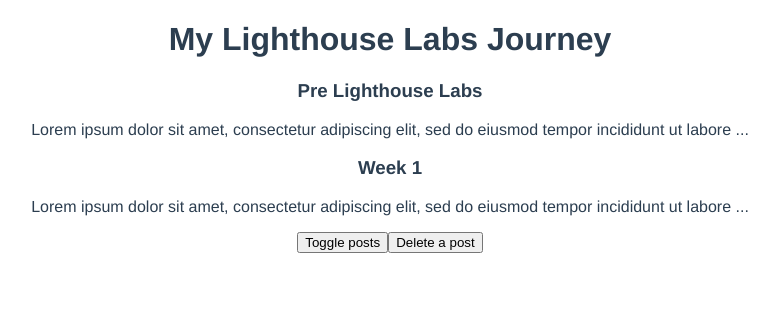
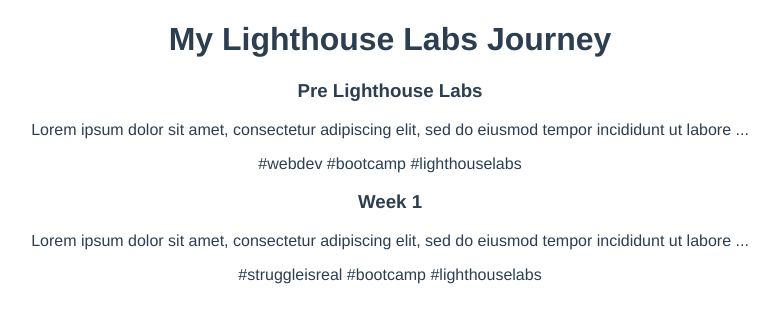
Before and after one commit to angel-sinn/PL_vue-blog, a Vue app: page / in a window 1280 px wide. Shown: the top 322 px of the page, without its empty margins (250-1029 px from the left). Built offline with nearby package versions, Linux system fonts and the light colour scheme; data requests are answered from the project's data file.

Commit message:
Add composable for getPost function

```diff
--- /dev/null
+++ b/data/db.json
@@ -0,0 +1,24 @@
+{
+  "posts": [
+      {
+        "title": "Pre Lighthouse Labs",
+        "body": "Lorem ipsum dolor sit amet, consectetur adipiscing elit, sed do eiusmod tempor incididunt ut labore et dolore magna aliqua. Ut enim ad minim veniam, quis nostrud exercitation ullamco laboris nisi ut aliquip ex ea commodo consequat. Duis aute irure dolor in reprehenderit in voluptate velit esse cillum dolore eu fugiat nulla pariatur. Excepteur sint occaecat cupidatat non proident, sunt in culpa qui officia deserunt mollit anim id est laborum.",
+        "tags": [
+          "webdev",
+          "bootcamp",
+          "lighthouselabs"
+        ],
+        "id": 1
+      },
+      {
+        "title": "Week 1",
+        "body": "Lorem ipsum dolor sit amet, consectetur adipiscing elit, sed do eiusmod tempor incididunt ut labore et dolore magna aliqua. Ut enim ad minim veniam, quis nostrud exercitation ullamco laboris nisi ut aliquip ex ea commodo consequat. Duis aute irure dolor in reprehenderit in voluptate velit esse cillum dolore eu fugiat nulla pariatur. Excepteur sint occaecat cupidatat non proident, sunt in culpa qui officia deserunt mollit anim id est laborum.",
+        "tags": [
+          "struggleisreal",
+          "bootcamp",
+          "lighthouselabs"
+        ],
+        "id": 2
+      }
+    ]
+}
--- a/src/components/PostList.vue
+++ b/src/components/PostList.vue
@@ -8,15 +8,15 @@
 
 <script>
 import { onMounted, onUnmounted, onUpdated } from 'vue'
-import SinglePost from './SinplePost.vue'
+import SinglePost from './SinglePost.vue'
 
 export default {
   props: ['posts'],
   components: { SinglePost },
   setup(props) {
-    onMounted(() => console.log('component mounted'))
-    onUnmounted(() => console.log('component unmounted'))
-    onUpdated(() => console.log('component updated'))
+    // onMounted(() => console.log('component mounted'))
+    // onUnmounted(() => console.log('component unmounted'))
+    // onUpdated(() => console.log('component updated'))
   }
 }
 </script>
--- a/src/components/SinplePost.vue
+++ b/src/components/SinglePost.vue
@@ -2,6 +2,9 @@
   <div class="post">
     <h3>{{ post.title }}</h3>
     <p>{{ snippet }}</p>
+    <span v-for="tag in post.tags" :key="tag">
+      #{{ tag }}
+    </span>
   </div>
 </template>
 
--- /dev/null
+++ b/src/composables/getPosts.js
@@ -0,0 +1,25 @@
+import { ref } from 'vue'
+
+const getPosts = () => {
+  const posts = ref([])
+  const error = ref(null)
+
+  const load = async () => {
+    try {
+      let data = await fetch('http://localhost:3000/posts')
+      // console.log(data);
+      if (!data.ok) {
+        throw Error('No data available')
+      }
+      posts.value = await data.json()
+    }
+    catch (err) {
+      error.value = err.message
+      console.log(error.value);
+    }
+  }
+
+  return { posts, error, load }
+}
+
+export default getPosts;
--- a/src/views/Home.vue
+++ b/src/views/Home.vue
@@ -1,28 +1,28 @@
 <template>
   <div class="home">
     <h1>My Lighthouse Labs Journey</h1>
-    <PostList v-if="showPosts" :posts="posts"/>
-    <button @click="showPosts = !showPosts">Toggle posts</button>
-    <button @click="posts.pop()">Delete a post</button>
+    <div v-if="error">{{ error }}</div>
+    <div v-if="posts.length">
+      <PostList :posts="posts"/>
+    </div>
+    <div v-else>Loading...</div>
   </div>
 </template>
 
 <script>
-import { ref } from 'vue'
 import PostList from '../components/PostList.vue'
+import getPosts from '../composables/getPosts'
 
 export default {
   name: 'Home',
   components: { PostList },
   // composition api - variables not reactive by default, but can use refs to make it reactive
   setup() {
-    const posts = ref([
-      { title: 'Pre Lighthouse Labs', body: 'Lorem ipsum dolor sit amet, consectetur adipiscing elit, sed do eiusmod tempor incididunt ut labore et dolore magna aliqua. Ut enim ad minim veniam, quis nostrud exercitation ullamco laboris nisi ut aliquip ex ea commodo consequat. Duis aute irure dolor in reprehenderit in voluptate velit esse cillum dolore eu fugiat nulla pariatur. Excepteur sint occaecat cupidatat non proident, sunt in culpa qui officia deserunt mollit anim id est laborum.', id: 1 },
-      { title: 'Week 1', body: 'Lorem ipsum dolor sit amet, consectetur adipiscing elit, sed do eiusmod tempor incididunt ut labore et dolore magna aliqua. Ut enim ad minim veniam, quis nostrud exercitation ullamco laboris nisi ut aliquip ex ea commodo consequat. Duis aute irure dolor in reprehenderit in voluptate velit esse cillum dolore eu fugiat nulla pariatur. Excepteur sint occaecat cupidatat non proident, sunt in culpa qui officia deserunt mollit anim id est laborum.', id: 2 },
-    ])
-    const showPosts = ref(true)
+    const { posts, error, load } = getPosts()
 
-    return { posts, showPosts }
+    load()
+
+    return { posts, error }
   }
 }
 </script>
```
